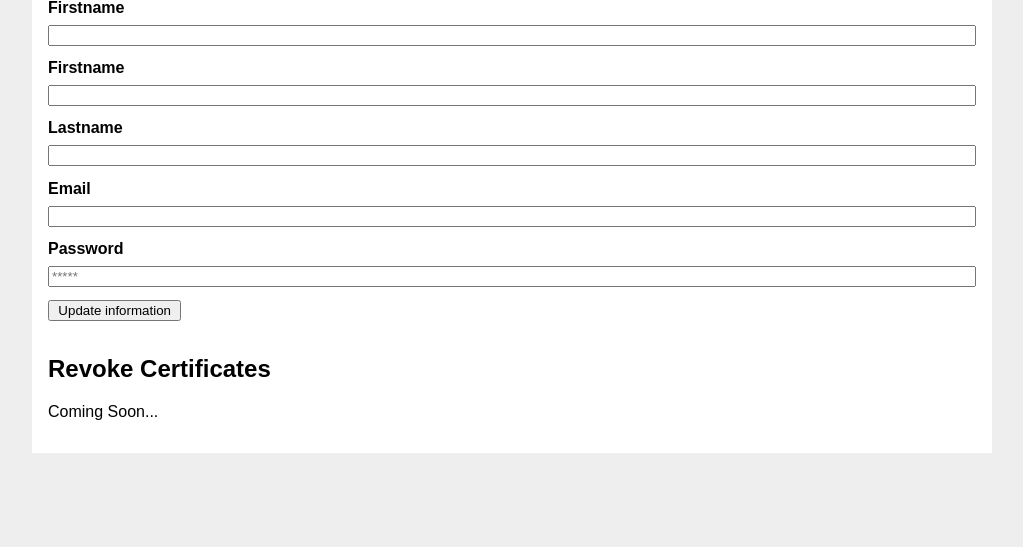
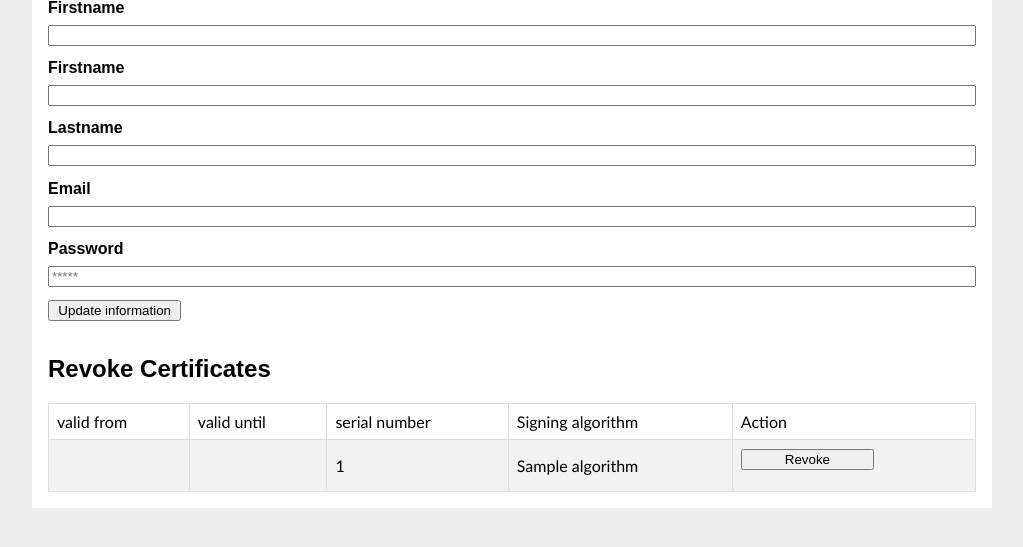
Before and after one commit to appseclabepfl/project, a Flask app: template webserver/login_server/templates/auth/user.html in a window 1280 px wide. Shown: the part 167-714 px from the top of the page, without its empty margins (128-1151 px from the left). Run offline with Flask 2, Linux system fonts and the light colour scheme; the template is opened without the code that fills it: most values are stand-ins (such as "Sample title", 1, 10 or a date in 2020); parts of the project's set-up code (start-up, migrations or seed data) failed here and were passed over; some libraries are stand-ins or nearby versions.

Commit message:
Add certificate revokation panel

```diff
--- a/webserver/login_server/auth.py
+++ b/webserver/login_server/auth.py
@@ -1,7 +1,6 @@
 import functools
 import hashlib
 import OpenSSL.crypto
-
 from flask import (
     Blueprint, flash, g, redirect, render_template, request, session, url_for
 )
@@ -63,16 +62,29 @@
 @bp.route('/user', methods=('GET', 'POST'))
 @login_required
 def user():
-    #cert = OpenSSL.crypto.load_certificate(
-    #    OpenSSL.crypto.FILETYPE_PEM,
-    #    open('login_server/certificates/DigiCertBaltimoreCA-2G2.crt').read()
-    #)
+    # PLACHOLDER CERTIFICATE
+    cert = OpenSSL.crypto.load_certificate(
+        OpenSSL.crypto.FILETYPE_PEM,
+        open('cert/client.crt').read()
+    )
+
+    cert2 = OpenSSL.crypto.load_certificate(
+        OpenSSL.crypto.FILETYPE_PEM,
+        open('cert/server.crt').read()
+    )
     #print(cert.get_signature_algorithm())
     # get_notBefore()
     # get_notAfter()
     # get_serial_number()
     # get_signature_algorithm()
     # sh1 fingerprint?
+    certificates = []
+
+
+    placeholder = dict(notBefore=cert.get_notBefore(), notAfter=cert.get_notAfter(), serialNumber=str(cert.get_serial_number())[-10:], algorithm=cert.get_signature_algorithm())
+    placeholder2 = dict(notBefore=cert2.get_notBefore(), notAfter=cert2.get_notAfter(), serialNumber=str(cert2.get_serial_number())[-10:], algorithm=cert2.get_signature_algorithm())
+    certificates.append(placeholder)
+    certificates.append(placeholder2)
 
     db.init_prepare_statements() # TODO determine why it doesn't work in the init hase sometimes...
 
@@ -103,7 +115,7 @@
         if firstname or lastname or email:
             flash("Information updated")
         return redirect(url_for('auth.user'))
-    return render_template('auth/user.html')
+    return render_template('auth/user.html', certificates=certificates)
 
 @bp.route('/logout')
 def logout():
--- a/webserver/login_server/static/style.css
+++ b/webserver/login_server/static/style.css
@@ -24,3 +24,26 @@
 .content textarea { min-height: 12em; resize: vertical; }
 input.danger { color: #cc2f2e; }
 input[type=submit] { align-self: start; min-width: 10em; }
+
+#certificates {
+    font-family: "Trebuchet MS", Arial, Helvetica, sans-serif;
+    border-collapse: collapse;
+    width: 100%;
+  }
+
+  #certificates td, #certificates th {
+    border: 1px solid #ddd;
+    padding: 8px;
+  }
+
+  #certificates tr:nth-child(even){background-color: #f2f2f2;}
+
+  #certificates tr:hover {background-color: #ddd;}
+
+  #certificates th {
+    padding-top: 12px;
+    padding-bottom: 12px;
+    text-align: left;
+    background-color: #4CAF50;
+    color: white;
+  }
--- a/webserver/login_server/templates/auth/user.html
+++ b/webserver/login_server/templates/auth/user.html
@@ -20,5 +20,23 @@
     <input type="submit" value="Update information">
   </form>
   <h2>Revoke Certificates</h2>
-  <p>Coming Soon...</p>
+  <table id="certificates">
+    <TR>
+      <TD>valid from</TD>
+      <TD>valid until</TD>
+      <TD>serial number</TD>
+      <TD>Signing algorithm</TD>
+      <TD>Action</TD>
+    </TR>
+    {% for item in certificates %}
+    <TR>
+       <TD class="c1">{{item.notBefore}}</TD>
+       <TD class="c2">{{item.notAfter}}</TD>
+       <TD class="c3"><SPAN>{{item.serialNumber}}</SPAN></TD>
+       <TD class="c4"><SPAN>{{item.algorithm}}</SPAN></TD>
+       <TD><input type="submit" value="Revoke"></TD>
+    </TR>
+    {% endfor %}
+    </table>
+
 {% endblock %}
```
